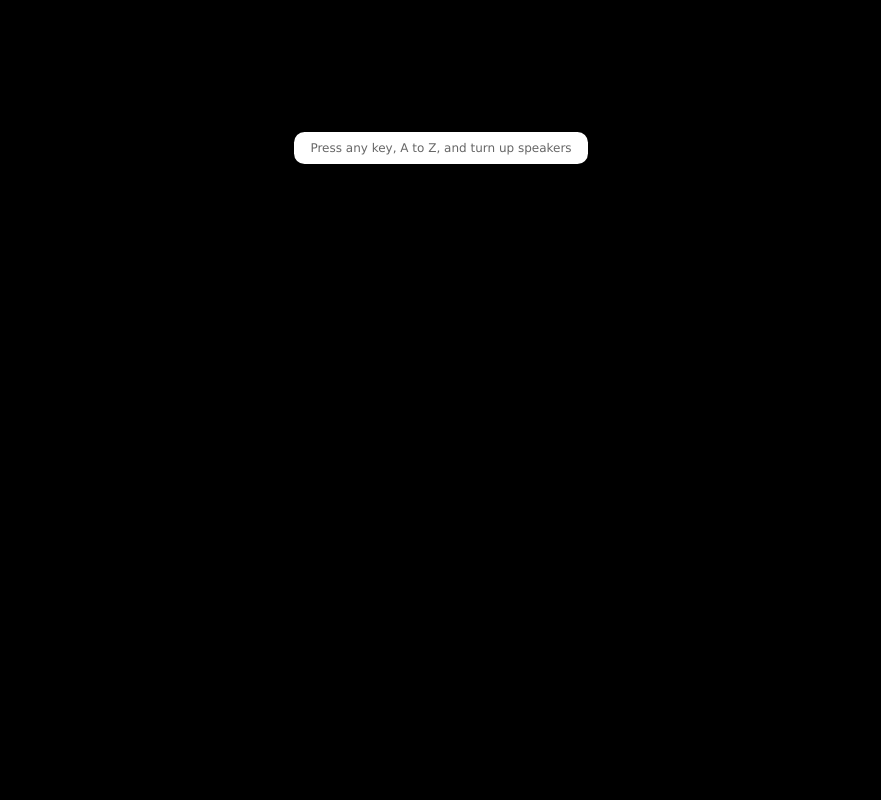
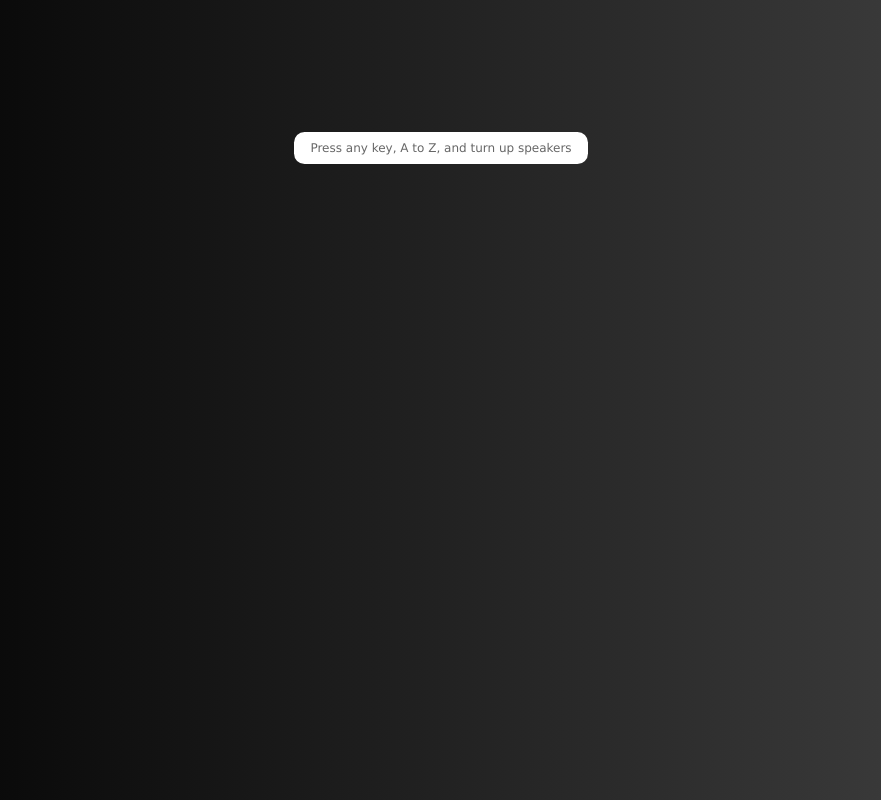
Before and after one commit to ostrigo/bootcamp, a plain HTML site: page ProjectsCode/03-PatatapClone/index.html in a window 1280 px wide. Shown: the whole page, without its empty margins (199-1080 px from the left). Drawn offline with nearby package versions, Linux system fonts and the light colour scheme; no server answers.

Commit message:
Changed background

```diff
--- a/ProjectsCode/03-PatatapClone/circles.css
+++ b/ProjectsCode/03-PatatapClone/circles.css
@@ -1,7 +1,9 @@
 canvas {
 	width: 100%;
 	height: 100%;
-	background: black;
+  background: #000000;  /* fallback for old browsers */
+  background: -webkit-linear-gradient(to left, #434343, #000000);  /* Chrome 10-25, Safari 5.1-6 */
+  background: linear-gradient(to left, #434343, #000000); /* W3C, IE 10+/ Edge, Firefox 16+, Chrome 26+, Opera 12+, Safari 7+ */
 }
 
 body, html {
```
